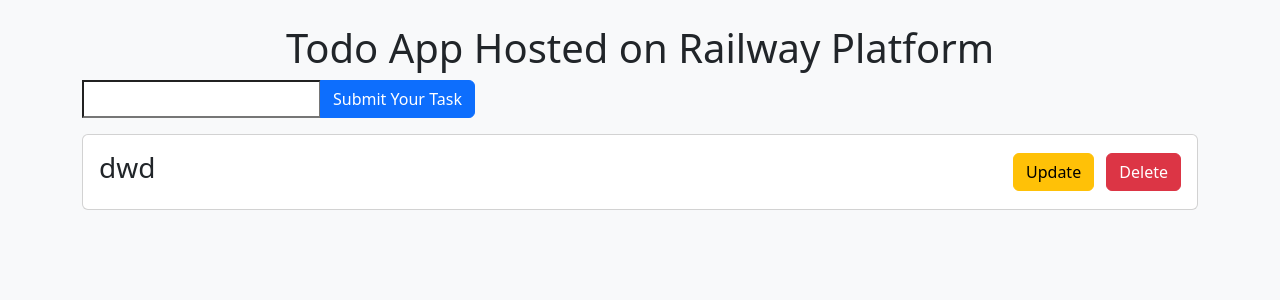
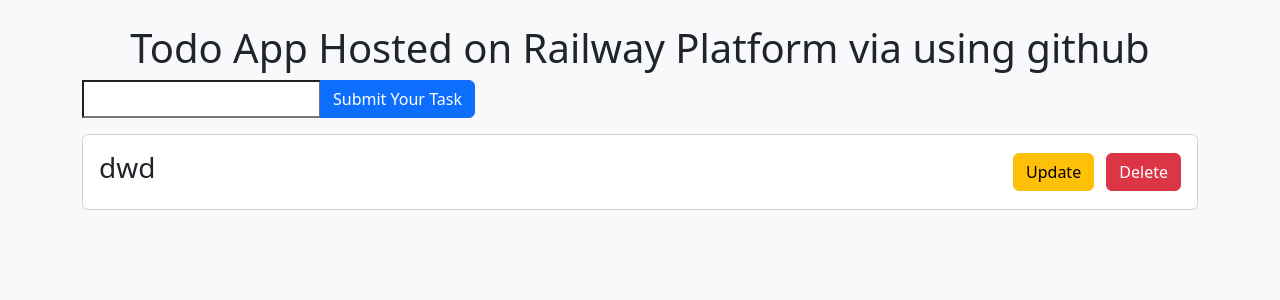
Before and after one commit to iamdeepak97/Todo-Django, a Django app: page / in a window 1280 px wide. Shown: the top 300 px of the page. Run offline with Django 4.2, Linux system fonts and the light colour scheme; data comes from the database, SQL or seed files in the repository.

Commit message:
via github

```diff
--- a/tasks/templates/list.html
+++ b/tasks/templates/list.html
@@ -8,7 +8,7 @@
 </head>
 <body class="bg-light">
     <div class="container py-4">
-        <h1 class="text-center">Todo App Hosted on Railway Platform</h1>
+        <h1 class="text-center">Todo App Hosted on Railway Platform via using github</h1>
         <form method="POST" action="/">
             {% csrf_token %}
             <div class="input-group mb-3">
```
